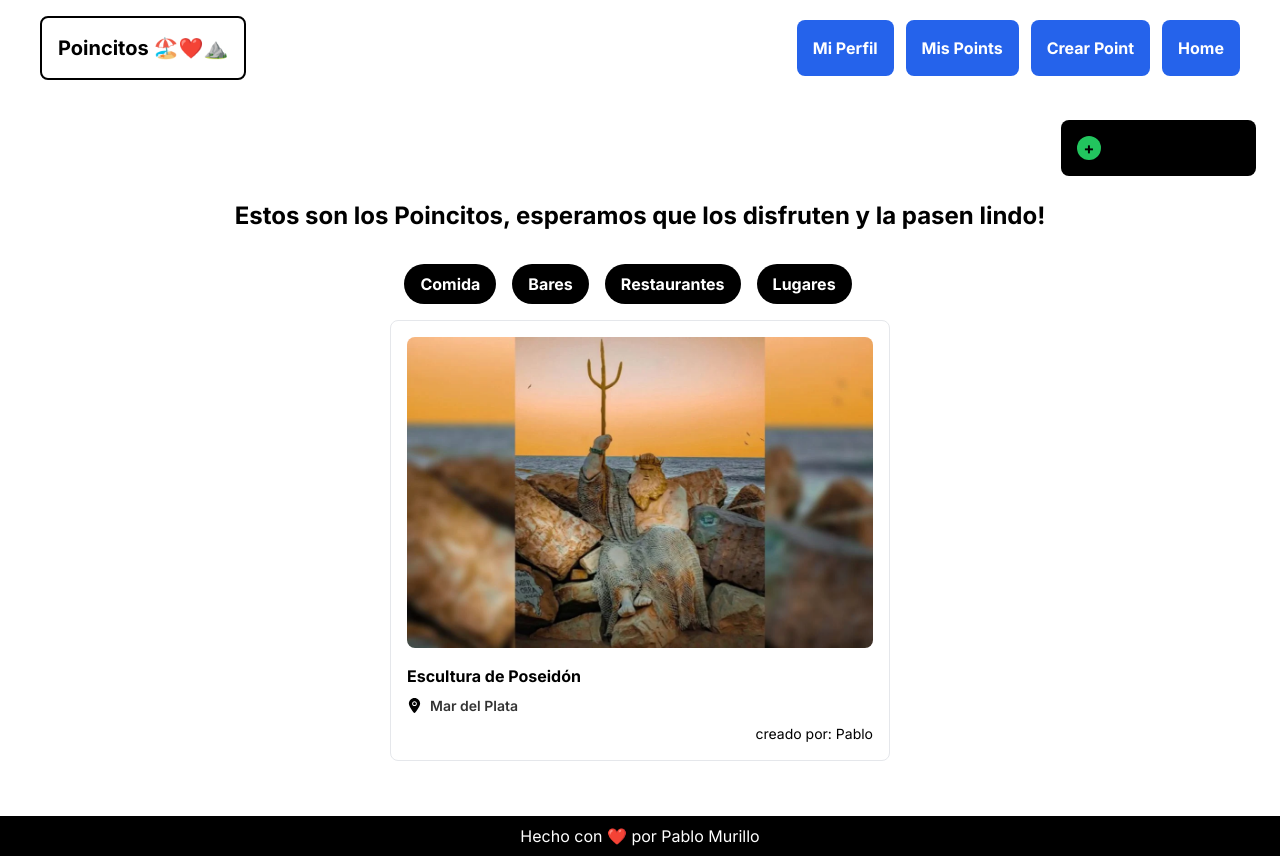
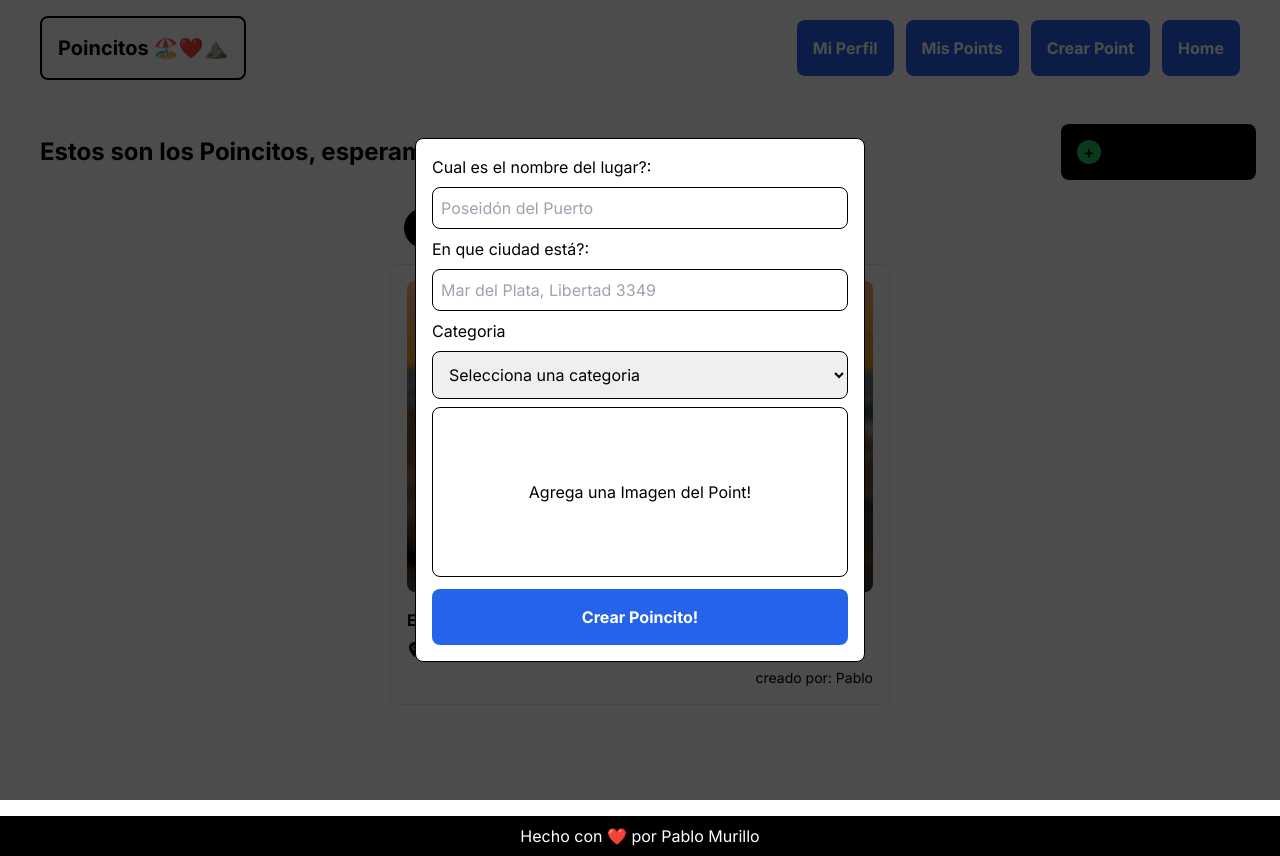
Before and after one commit to PabloMur/pointcitos, a Next.js app: page /pointer/1 in a window 1280 px wide. Built offline with nearby package versions, Linux system fonts and the light colour scheme.

Commit message:
casi listo para encarar lo que es login y listo

```diff
--- a/src/app/pointer/[code]/page.tsx
+++ b/src/app/pointer/[code]/page.tsx
@@ -3,13 +3,15 @@ import poseidon from "../../../../public/poseindon.webp";
 import { SectionTitle } from "@/components/ui/SectionTitle";
 import { CategoryButton } from "@/components/ui/CatergoryButton";
 import { AddPointButton } from "@/components/ui/buttons/AddPointButton";
+import { AddPointModal } from "@/components/modals/AddPointModal";
 const PointerPage = () => {
   return (
     <div className="min-h-[90vh] flex flex-col justify-start items-center bg-white p-4">
-      <div className="w-full p-2 flex justify-end">
+      <AddPointModal></AddPointModal>
+      <div className="w-full p-2 flex justify-between items-center">
+        <SectionTitle text="Estos son los Poincitos, esperamos que los disfruten y la pasen lindo!"></SectionTitle>
         <AddPointButton></AddPointButton>
       </div>
-      <SectionTitle text="Estos son los Poincitos, esperamos que los disfruten y la pasen lindo!"></SectionTitle>
       <div className="flex flex-col justify-center items-center">
         <ul className="w-full flex justify-center items-center p-4 gap-4 pr-10 overflow-x-scroll sm:overflow-auto">
           <CategoryButton category={"Comida"}></CategoryButton>
--- a/src/atoms/index.ts
+++ b/src/atoms/index.ts
@@ -26,6 +26,11 @@ export const pointCreatedModal = atom({
   default: false,
 });
 
+export const addPointModalAtom = atom({
+  key: "addPointModalAtom",
+  default: true,
+});
+
 export const myPoints = atom({
   key: "myPoints",
   default: [],
--- a/src/components/forms/CreatePointForm.tsx
+++ b/src/components/forms/CreatePointForm.tsx
@@ -27,7 +27,7 @@ const CreatePointerForm = () => {
 
   return (
     <form
-      className="flex flex-col justify-center items-center border border-black rounded-lg p-4 w-full text-black max-w-[450px]"
+      className="flex flex-col justify-center items-center border border-black rounded-lg p-4 w-full text-black max-w-[450px] bg-white"
       onSubmit={handleSubmit}
     >
       <label className="w-full flex flex-col justify-center items-center gap-2 pb-2">
--- /dev/null
+++ b/src/components/modals/AddPointModal.tsx
@@ -0,0 +1,10 @@
+import { CreatePointerForm } from "../forms/CreatePointForm";
+const AddPointModal = () => {
+  return (
+    <div className="fixed bg-black/70 text-white top-0 left-0 right-0 bottom-0 flex justify-center items-center">
+      <CreatePointerForm></CreatePointerForm>
+    </div>
+  );
+};
+
+export { AddPointModal };
--- a/src/components/ui/buttons/AddPointButton.tsx
+++ b/src/components/ui/buttons/AddPointButton.tsx
@@ -1,6 +1,17 @@
+"use client";
+import { useSetRecoilState } from "recoil";
+import { addPointModalAtom } from "@/atoms";
+
 const AddPointButton = () => {
+  const modalActiveSetter = useSetRecoilState(addPointModalAtom);
+  const handleClick = () => {
+    modalActiveSetter(true);
+  };
   return (
-    <button className=" bg-black p-4 rounded-lg flex justify-center items-center gap-2 box-border">
+    <button
+      className=" bg-black p-4 rounded-lg flex justify-center items-center gap-2 box-border"
+      onClick={handleClick}
+    >
       <p className="bg-green-500 rounded-full p-2 h-6 w-6 flex justify-center items-center font-bold">
         +
       </p>
```
